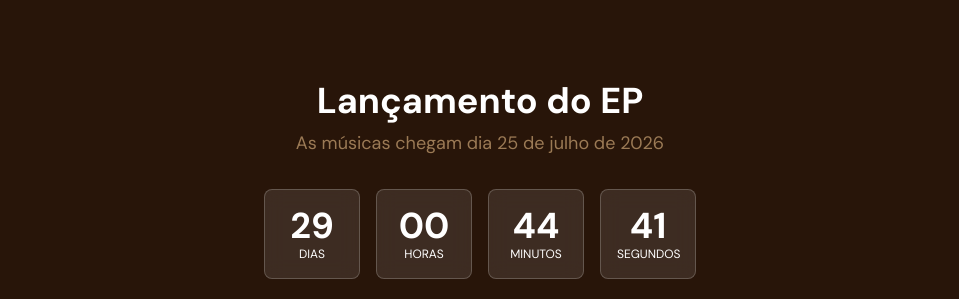
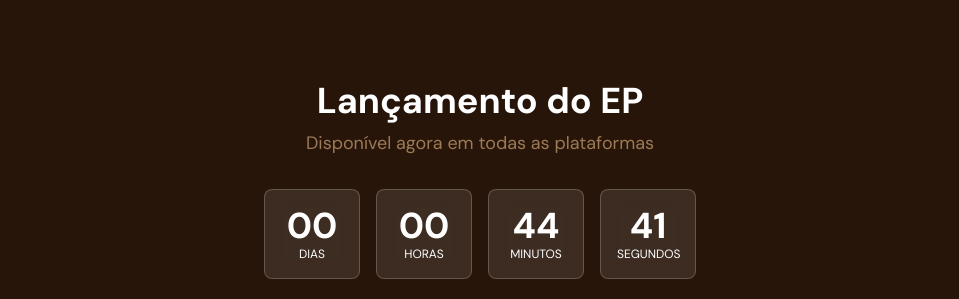
Before and after one commit to igormartins4/lexisartista, a React (Vite) app: page /raizes in a window 1280 px wide. Shown: the part 1480-1779 px from the top of the page, without its empty margins (160-1119 px from the left). Built offline with nearby package versions, Linux system fonts and the light colour scheme; no server answers; a web font is replaced by a local one.

Commit message:
fix: apontar contagem regressiva para lancamento do EP (26/06)

```diff
--- a/src/pages/RaizesPage.jsx
+++ b/src/pages/RaizesPage.jsx
@@ -12,7 +12,7 @@ import { useScrollDepth } from "../hooks/useScrollDepth";
 import { trackClick } from "../lib/analytics";
 
 const linkEP = "https://sndo.ffm.to/oxppavb";
-const releaseDate = "2026-07-25T00:00:00";
+const releaseDate = "2026-06-26T00:00:00";
 
 export function RaizesPage() {
   useScrollDepth();
@@ -22,7 +22,7 @@ export function RaizesPage() {
         <title>Raízes | Lexis - EP Raízes Melódicas</title>
         <meta
           name="description"
-          content="Raízes é o novo EP da artista Lexis. Um projeto que celebra conexões, ancestralidade e música orgânica. Ouça o EP e venha para o show de lançamento dia 25 de julho de 2026 em Contagem."
+          content="Raízes é o novo EP da artista Lexis. Um projeto que celebra conexões, ancestralidade e música orgânica. Ouça o EP e venha para o show de lançamento em Contagem."
         />
         <meta
           name="keywords"
@@ -35,14 +35,14 @@ export function RaizesPage() {
         <meta property="og:title" content="Raízes | Lexis - EP Raízes Melódicas" />
         <meta
           property="og:description"
-          content="Raízes é o novo EP da artista Lexis. Um projeto que celebra conexões, ancestralidade e música orgânica. Lançamento dia 25 de julho de 2026."
+          content="Raízes é o novo EP da artista Lexis. Um projeto que celebra conexões, ancestralidade e música orgânica. Lançamento em 2026."
         />
         <meta property="og:image" content="https://lexisartista.com.br/og-raizes.png" />
         <meta property="og:image:width" content="1200" />
         <meta property="og:image:height" content="630" />
         <meta property="og:locale" content="pt_BR" />
         <meta property="og:site_name" content="Lexis Artista" />
-        <meta property="music:release_date" content="2026-07-25" />
+        <meta property="music:release_date" content="2026-06-26" />
         <meta property="music:musician" content="https://lexisartista.com.br" />
         <meta name="twitter:card" content="summary_large_image" />
         <meta name="twitter:url" content="https://lexisartista.com.br/raizes" />
@@ -67,7 +67,7 @@ export function RaizesPage() {
                 url: "https://lexisartista.com.br/raizes",
                 image: "https://lexisartista.com.br/og-raizes.png",
                 genre: ["Samba", "MPB"],
-                datePublished: "2026-07-25",
+                datePublished: "2026-06-26",
                 byArtist: { "@id": "https://lexisartista.com.br/#artist" },
               },
               {
@@ -197,7 +197,7 @@ export function RaizesPage() {
               <div className="container mx-auto px-4 text-center">
                 <h2 className="text-3xl md:text-4xl font-bold mb-2">Lançamento do EP</h2>
                 <p className="text-lg text-texto-decorativo mb-4 max-w-xl mx-auto">
-                  As músicas chegam dia 25 de julho de 2026
+                  Disponível agora em todas as plataformas
                 </p>
                 <Countdown targetDate={releaseDate} />
                 <a
```
